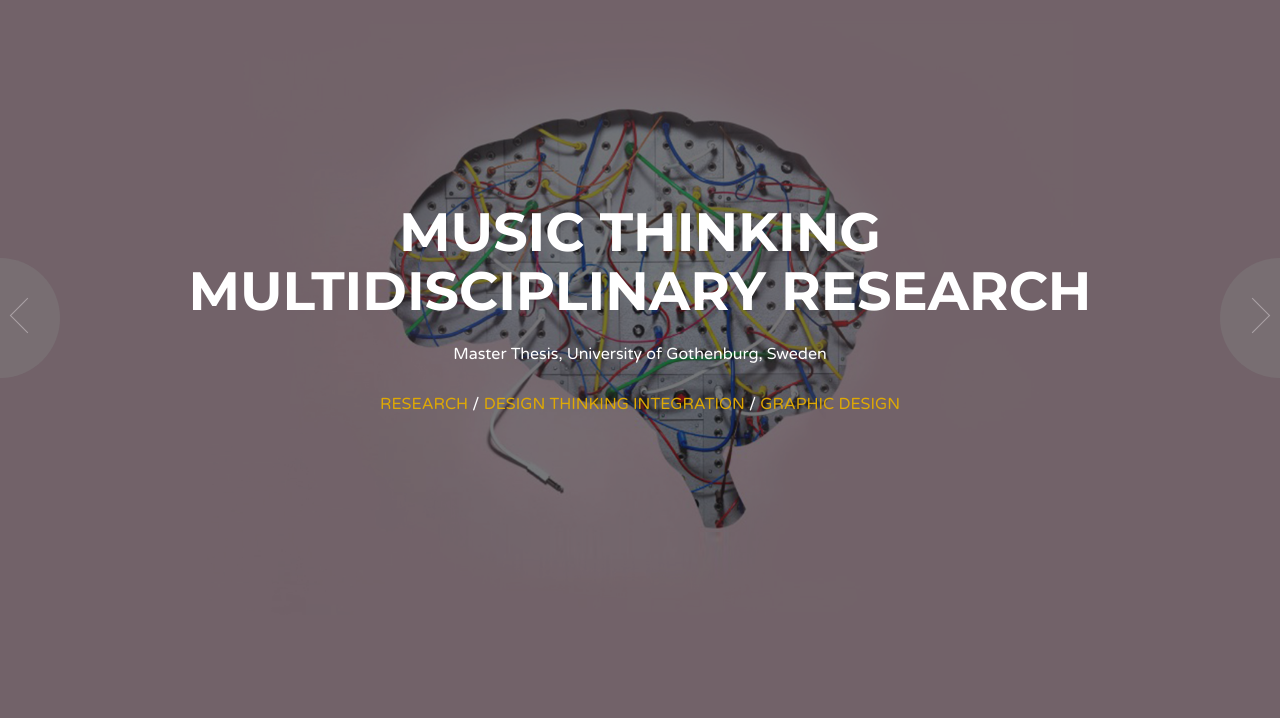
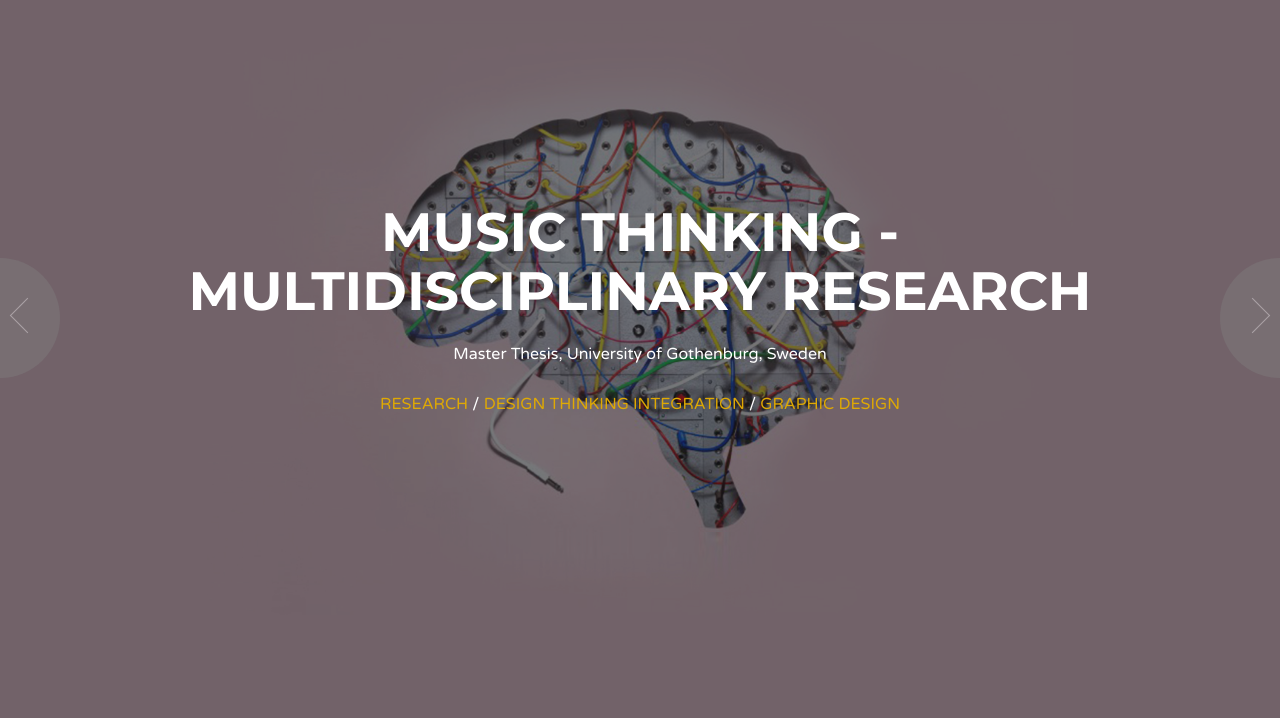
Before and after one commit to mirajoo/businessdesign, a plain HTML site: page musicthinking-research.html in a window 1280 px wide. Shown: the part 82-800 px from the top of the page. Drawn offline with Linux system fonts and the light colour scheme.

Commit message:
Update musicthinking-research.html

```diff
--- a/musicthinking-research.html
+++ b/musicthinking-research.html
@@ -120,7 +120,7 @@
                 <!-- home content -->
                 <div class="col-md-10 col-md-offset-1">
                     <div class="home-content">
-                        <h1 class="white-text">Music Thinking Multidisciplinary Research</h1>
+                        <h1 class="white-text">Music Thinking - Multidisciplinary Research</h1>
                         <p class="white-text">Master Thesis, University of Gothenburg, Sweden</p>
                     </div>
                 </div>
```
